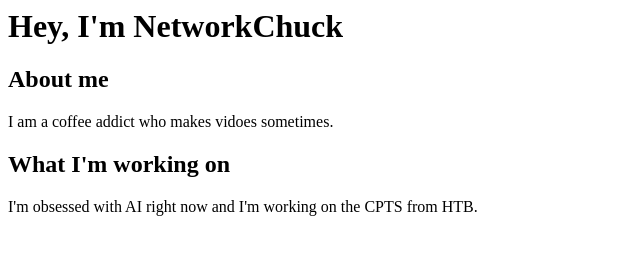
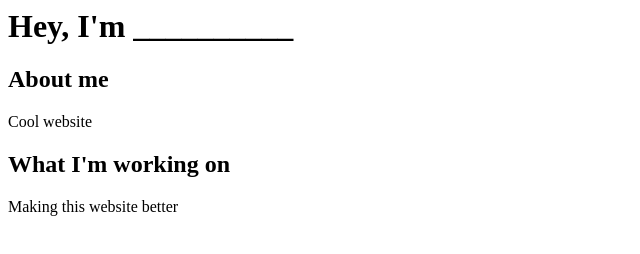
Before and after one commit to X1K6L011/fastprint, a plain HTML site: page index.html in a window 1280 px wide. Shown: the whole page, without its empty margins (0-640 px from the left). Drawn offline with Linux system fonts and the light colour scheme.

Commit message:
Add files via upload

```diff
--- a/index.html
+++ b/index.html
@@ -1,16 +1,16 @@
 
 <html>
     <h1>
-        Hey, I'm NetworkChuck
+        Hey, I'm __________
     </h1>
     <body>
         <h2>About me</h2>
         <p>
-            I am a coffee addict who makes vidoes sometimes.
+            Cool website
         </p>
         <h2>What I'm working on</h2>
         <p>
-            I'm obsessed with AI right now and I'm working on the CPTS from HTB.
+            Making this website better
         </p>
     </body>
 </html>
```
